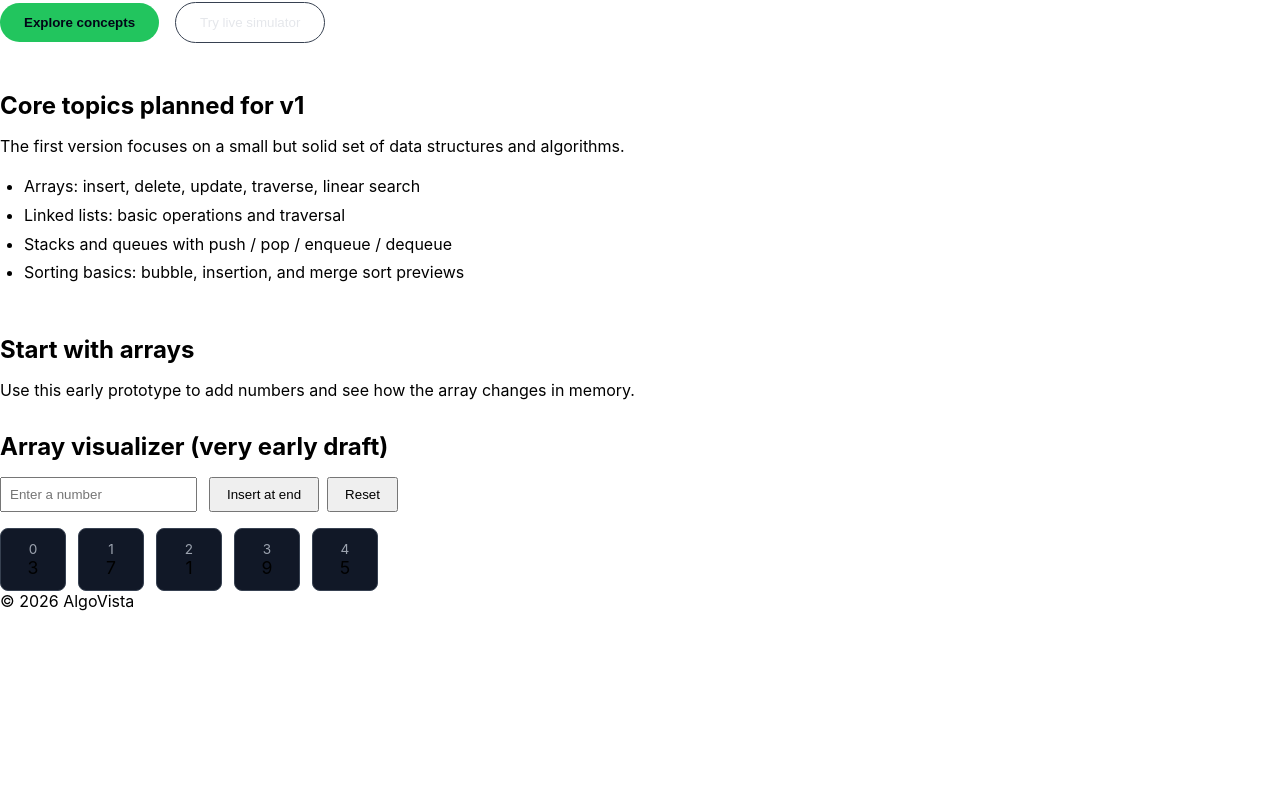
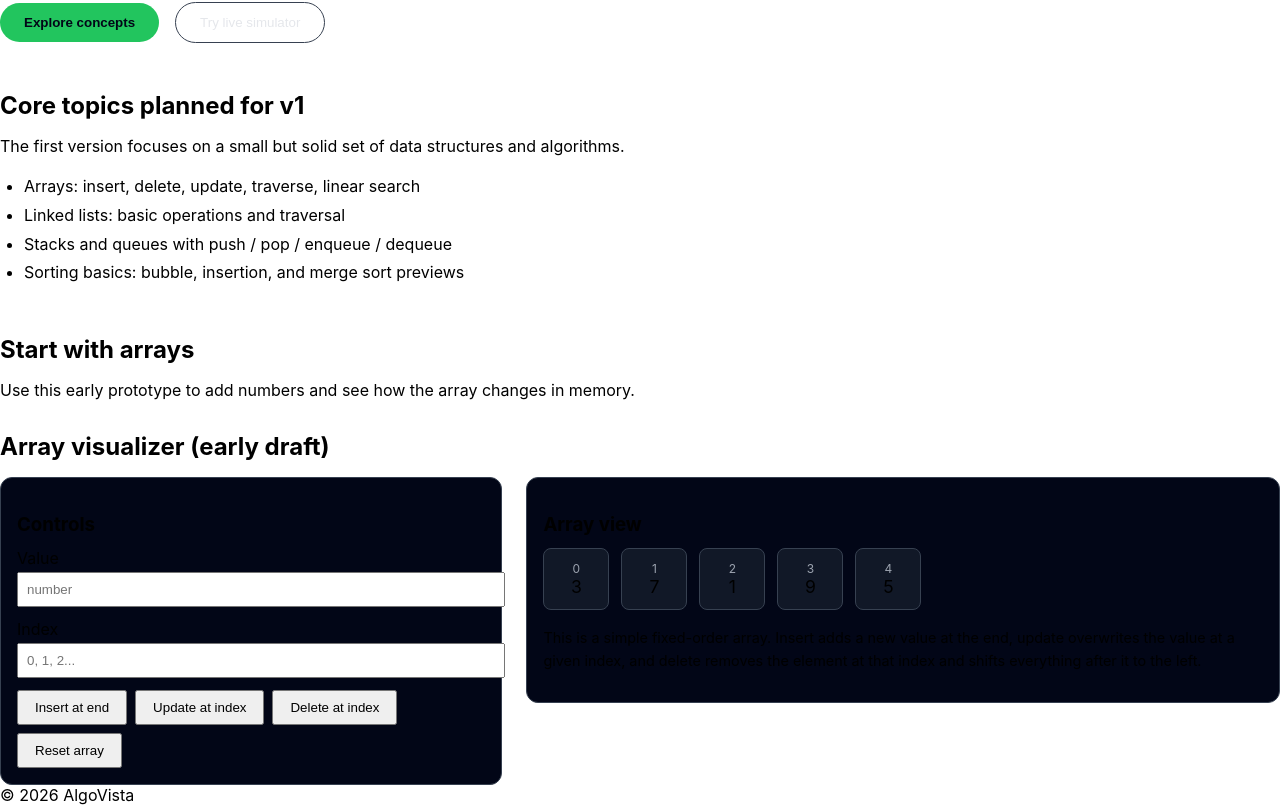
Before and after one commit to Alan-K-Biju-7/AlgoVista, a React (Create React App) app: page / in a window 1280 px wide. Shown: the part 237-1042 px from the top of the page. Before the commit the page ends 848 px from the top, so only its background shows below. Built offline with nearby package versions, Linux system fonts and the light colour scheme.

Commit message:
add update and delete controls to the array demo

```diff
--- a/src/modules/array/ArrayVisualizer.jsx
+++ b/src/modules/array/ArrayVisualizer.jsx
@@ -3,40 +3,149 @@ import { useState } from 'react';
 function ArrayVisualizer() {
   const [values, setValues] = useState([3, 7, 1, 9, 5]);
   const [inputValue, setInputValue] = useState('');
+  const [indexValue, setIndexValue] = useState('');
+  const [message, setMessage] = useState('');
+
+  const resetMessage = () => setMessage('');
 
   const handleInsert = () => {
-    if (inputValue.trim() === '') return;
+    resetMessage();
+
+    if (inputValue.trim() === '') {
+      setMessage('Please enter a number to insert.');
+      return;
+    }
+
     const next = [...values, Number(inputValue)];
     setValues(next);
     setInputValue('');
+    setMessage(`Inserted ${Number(inputValue)} at index ${next.length - 1}.`);
+  };
+
+  const handleUpdate = () => {
+    resetMessage();
+
+    const idx = Number(indexValue);
+    if (Number.isNaN(idx) || idx < 0 || idx >= values.length) {
+      setMessage('Please enter a valid index inside the array range.');
+      return;
+    }
+    if (inputValue.trim() === '') {
+      setMessage('Please enter a new value to write at that index.');
+      return;
+    }
+
+    const next = [...values];
+    const old = next[idx];
+    next[idx] = Number(inputValue);
+    setValues(next);
+    setMessage(`Updated index ${idx} from ${old} to ${Number(inputValue)}.`);
+  };
+
+  const handleDelete = () => {
+    resetMessage();
+
+    const idx = Number(indexValue);
+    if (Number.isNaN(idx) || idx < 0 || idx >= values.length) {
+      setMessage('Please enter a valid index to delete.');
+      return;
+    }
+
+    const next = values.filter((_, i) => i !== idx);
+    setValues(next);
+    setMessage(`Deleted the value at index ${idx}.`);
   };
 
   const handleReset = () => {
     setValues([3, 7, 1, 9, 5]);
     setInputValue('');
+    setIndexValue('');
+    setMessage('Reset the array back to its starting state.');
   };
 
   return (
     <section style={{ marginTop: '2rem' }}>
-      <h2 style={{ marginBottom: '1rem' }}>Array visualizer (very early draft)</h2>
+      <h2 style={{ marginBottom: '1rem' }}>Array visualizer (early draft)</h2>
 
-      <div style={{ marginBottom: '1rem' }}>
+      <div
+        style={{
+          display: 'grid',
+          gridTemplateColumns: '2fr 3fr',
+          gap: '1.5rem',
+          alignItems: 'flex-start',
+        }}
+      >
+        {/* Controls panel */}
+        <div
+          style={{
+            padding: '1rem',
+            borderRadius: '0.75rem',
+            border: '1px solid #374151',
+            background: '#020617',
+          }}
+        >
+          <h3 style={{ marginBottom: '0.75rem' }}>Controls</h3>
+
+          <div style={{ marginBottom: '0.75rem' }}>
+            <label style={{ display: 'block', marginBottom: '0.25rem' }}>
+              Value
+            </label>
             <input
               type="number"
               value={inputValue}
               onChange={(e) => setInputValue(e.target.value)}
-          placeholder="Enter a number"
-          style={{ padding: '0.5rem', marginRight: '0.75rem' }}
+              placeholder="number"
+              style={{ padding: '0.5rem', width: '100%' }}
             />
-        <button onClick={handleInsert} style={{ padding: '0.5rem 1rem', marginRight: '0.5rem' }}>
+          </div>
+
+          <div style={{ marginBottom: '0.75rem' }}>
+            <label style={{ display: 'block', marginBottom: '0.25rem' }}>
+              Index
+            </label>
+            <input
+              type="number"
+              value={indexValue}
+              onChange={(e) => setIndexValue(e.target.value)}
+              placeholder="0, 1, 2..."
+              style={{ padding: '0.5rem', width: '100%' }}
+            />
+          </div>
+
+          <div style={{ display: 'flex', flexWrap: 'wrap', gap: '0.5rem' }}>
+            <button onClick={handleInsert} style={{ padding: '0.5rem 1rem' }}>
               Insert at end
             </button>
+            <button onClick={handleUpdate} style={{ padding: '0.5rem 1rem' }}>
+              Update at index
+            </button>
+            <button onClick={handleDelete} style={{ padding: '0.5rem 1rem' }}>
+              Delete at index
+            </button>
             <button onClick={handleReset} style={{ padding: '0.5rem 1rem' }}>
-          Reset
+              Reset array
             </button>
           </div>
 
-      <div style={{ display: 'flex', gap: '0.75rem' }}>
+          {message && (
+            <p style={{ marginTop: '0.75rem', fontSize: '0.9rem', color: '#a5b4fc' }}>
+              {message}
+            </p>
+          )}
+        </div>
+
+        {/* Array + explanation panel */}
+        <div
+          style={{
+            padding: '1rem',
+            borderRadius: '0.75rem',
+            border: '1px solid #374151',
+            background: '#020617',
+          }}
+        >
+          <h3 style={{ marginBottom: '0.75rem' }}>Array view</h3>
+
+          <div style={{ display: 'flex', gap: '0.75rem', marginBottom: '1rem' }}>
             {values.map((value, index) => (
               <div
                 key={index}
@@ -49,10 +158,18 @@ function ArrayVisualizer() {
                   border: '1px solid #374151',
                 }}
               >
-            <div style={{ fontSize: '0.85rem', color: '#9ca3af' }}>{index}</div>
+                <div style={{ fontSize: '0.75rem', color: '#9ca3af' }}>{index}</div>
                 <div style={{ fontSize: '1.1rem' }}>{value}</div>
               </div>
             ))}
+          </div>
+
+          <p style={{ fontSize: '0.9rem', lineHeight: 1.6 }}>
+            This is a simple fixed-order array. Insert adds a new value at the end,
+            update overwrites the value at a given index, and delete removes the
+            element at that index and shifts everything after it to the left.
+          </p>
+        </div>
       </div>
     </section>
   );
```
Lines whose indentation alone changed are shown as unchanged.
